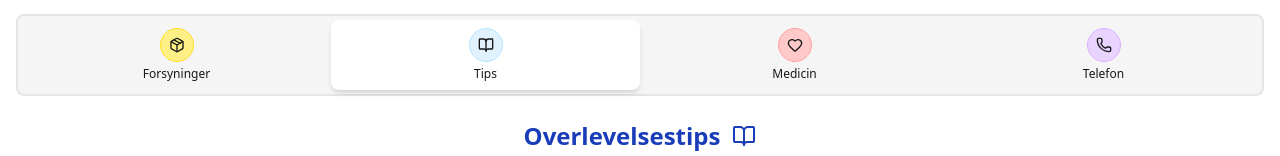
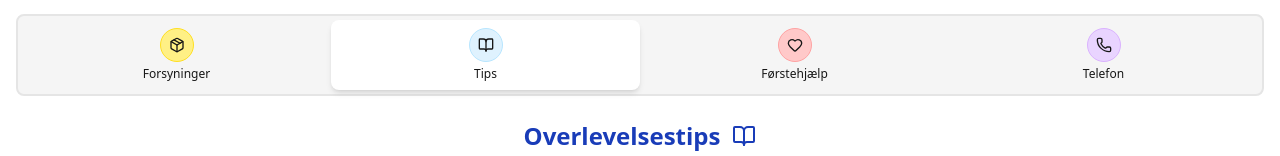
Before and after one commit to philipmunster/sikker-danmark, a Next.js app: page /tips in a window 1280 px wide. Shown: the part 178-334 px from the top of the page. Built offline with nearby package versions, Linux system fonts and the light colour scheme.

Commit message:
rename medicin page

```diff
--- a/src/app/components/Navigation.tsx
+++ b/src/app/components/Navigation.tsx
@@ -21,7 +21,7 @@ export default function Navigation() {
                     Tips
                 </NavItem>
                 <NavItem href='/medicin' isActive={pathname.startsWith('/medicin')} Icon={Heart} color='red'>
-                    Medicin
+                    Førstehjælp
                 </NavItem>
                 <NavItem href='/phone' isActive={pathname === '/phone'} Icon={Phone} color='purple'>
                     Telefon
--- a/src/app/medicin/layout.tsx
+++ b/src/app/medicin/layout.tsx
@@ -7,7 +7,7 @@ export default function MedicinLayout({ children }: {children: React.ReactNode})
     return (
         <>
         <section className='mx-4'>
-            <Headline color='red' Icon={Heart} title='Førstehjælp og medicin'>Livsvigtig information til behandling af skader og medicinske nødsituationer.</Headline>
+            <Headline color='red' Icon={Heart} title='Førstehjælp'>Livsvigtig information til behandling af skader og medicinske nødsituationer.</Headline>
         </section>
 
         <Navigation />
```
